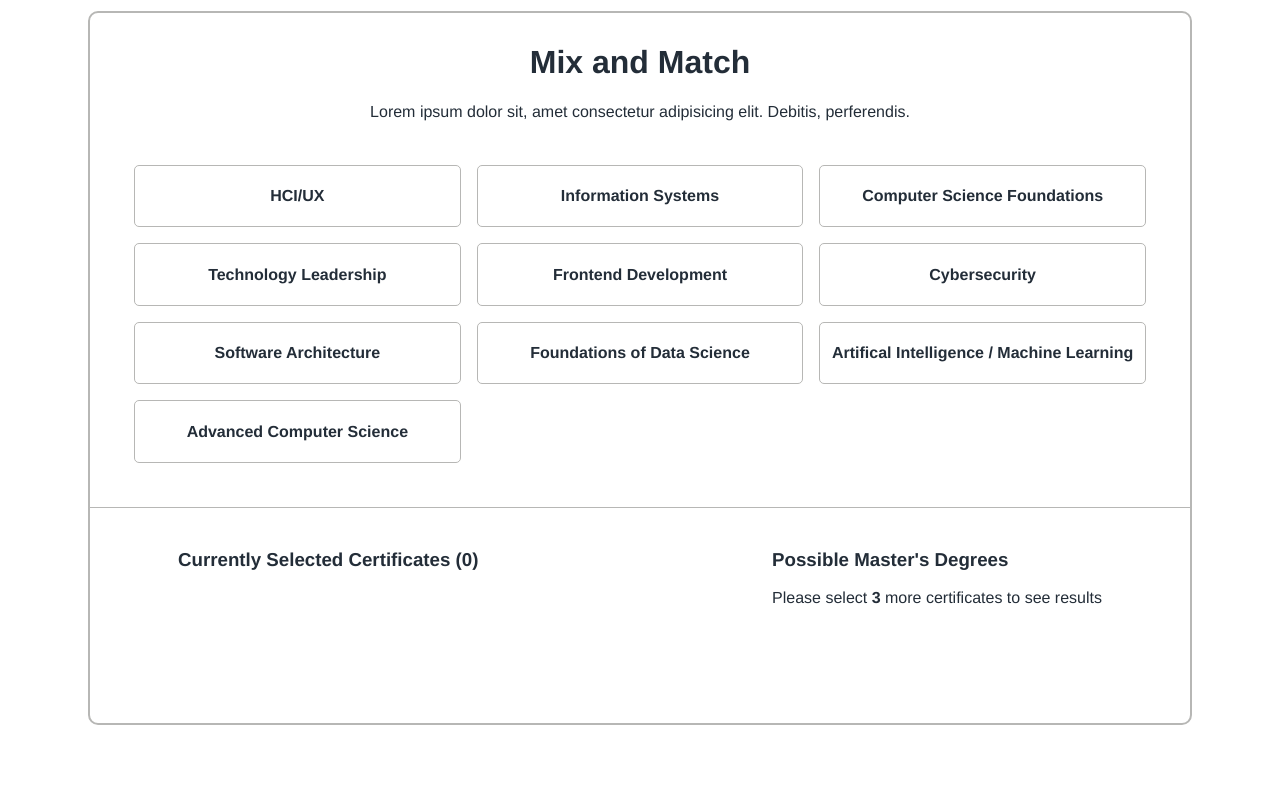
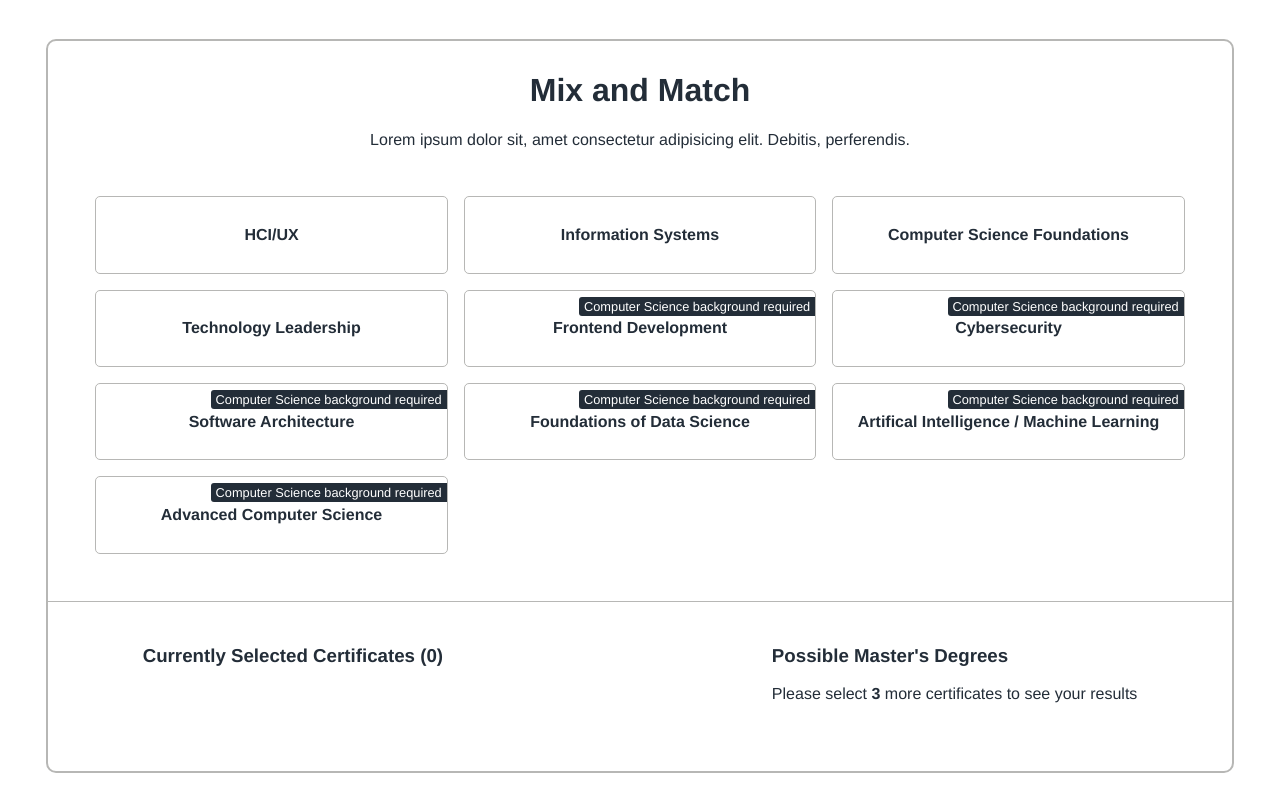
Before and after one commit to awanger/drexel_design_competition, a Vue app: page / in a window 1280 px wide. Built offline with nearby package versions, Linux system fonts and the light colour scheme.

Commit message:
Add ribbons to technical certificates

```diff
--- a/src/App.vue
+++ b/src/App.vue
@@ -10,6 +10,9 @@
         <label class="cell"
                v-for="(cert,idx) in allPossibleCerts" :key="idx"
                :class="{ disabled: selectedThree && !checkIfSelected(cert.name), selected: checkIfSelected(cert.name) }">
+          <div v-if="cert.requiresCompsci" class="ribbon">
+            Computer Science background required
+          </div>
           <input type="checkbox" class="visually-hidden"
                  :id="cert.name"
                  :value="cert.name"
@@ -28,7 +31,7 @@
         </div>
         <div class="masters">
           <h3>Possible Master's Degrees</h3>
-          <div class="placeholder" v-if="numOfSelectedCerts < 3">Please select <b>{{ 3 - numOfSelectedCerts }}</b> more certificates to see results</div> <!-- will need to pluralize -->
+          <div class="placeholder" v-if="numOfSelectedCerts < 3">Please select <b>{{ 3 - numOfSelectedCerts }}</b> more certificates to see your results</div> <!-- will need to pluralize -->
           <ul v-if="selectedThree" id="masters-list">
             <li>Masters 1</li>
             <li>Masters 2</li>
@@ -37,13 +40,10 @@
       </div>
     </div>
   </div>
-    <!-- <HelloWorld msg="Welcome to Your Vue.js App"/> -->
   </div>
 </template>
 
 <script>
-// import HelloWorld from './components/HelloWorld.vue'
-
 export default {
   name: 'App',
   components: {
@@ -52,16 +52,16 @@ export default {
   data() {
     return {
       allPossibleCerts: [
-        { name:"HCI/UX" },
-        { name: "Information Systems"},
-        { name: "Computer Science Foundations"},
-        { name: "Technology Leadership"},
-        { name: "Frontend Development"},
-        { name: "Cybersecurity" },
-        { name: "Software Architecture"},
-        { name: "Foundations of Data Science"},
-        { name: "Artifical Intelligence / Machine Learning"},
-        { name: "Advanced Computer Science"},
+        { name:"HCI/UX", requiresCompsci: false },
+        { name: "Information Systems", requiresCompsci: false},
+        { name: "Computer Science Foundations", requiresCompsci: false },
+        { name: "Technology Leadership", requiresCompsci: false },
+        { name: "Frontend Development", requiresCompsci: true },
+        { name: "Cybersecurity", requiresCompsci: true  },
+        { name: "Software Architecture", requiresCompsci: true },
+        { name: "Foundations of Data Science", requiresCompsci: true},
+        { name: "Artifical Intelligence / Machine Learning", requiresCompsci: true},
+        { name: "Advanced Computer Science", requiresCompsci: true},
       ],
       checkedCerts: []
     }
@@ -98,16 +98,17 @@ $yellow: #ffc600;
 .container {
   max-width: 100vw;
   height: 90vh;
+  padding: 3%;
   display: flex;
   justify-content: center;
   align-items: center;
 }
 
 .window {
-  width: 1100px;
-  height:700px;
+  width: 100%;
+  height:100%;
   display: grid;
-  grid-template-rows: 1fr 5fr 4fr; // pancake stack layout
+  grid-template-rows: 1fr 8fr 3fr; // pancake stack layout
   background-color: #fff;
   border: 2px solid $light-grey;
   border-radius: 10px;
@@ -138,13 +139,25 @@ $yellow: #ffc600;
   pointer-events: none;
 }
 
-// temporary class
 .cell {
   border: 1px solid $light-grey;
   border-radius: 5px;
   display: flex;
   justify-content: center;
   align-items: center;
+  position: relative;
+
+  .ribbon {
+    background: $blue;
+    color: white;
+    border-radius: 3px 0px 0px 3px; // top-left top-right bottom-right bottom-left
+    font-size: 0.8rem;
+    padding: 2px 5px;
+    position: absolute;
+    top: 6px;
+    right: 0px;
+  }
+
   &:hover {
     background-color: lighten($light-grey, 24%);
     cursor: pointer;
```
